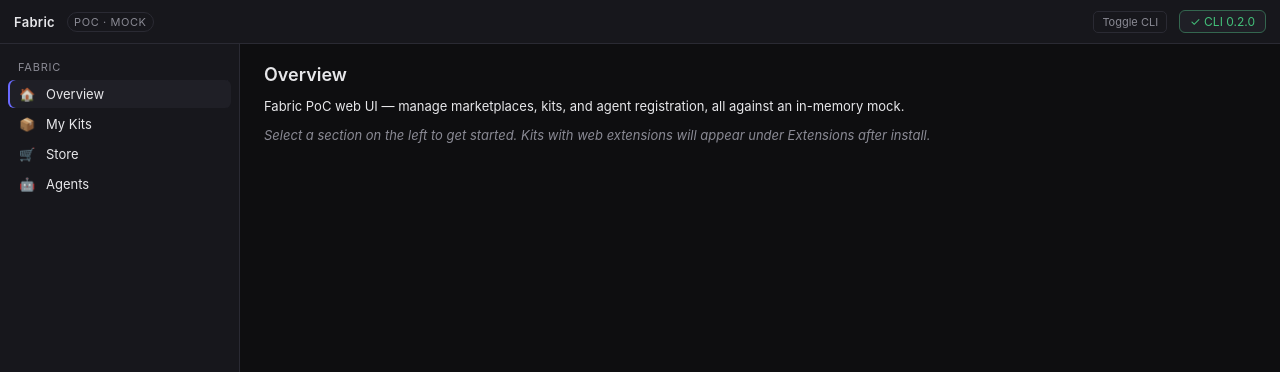
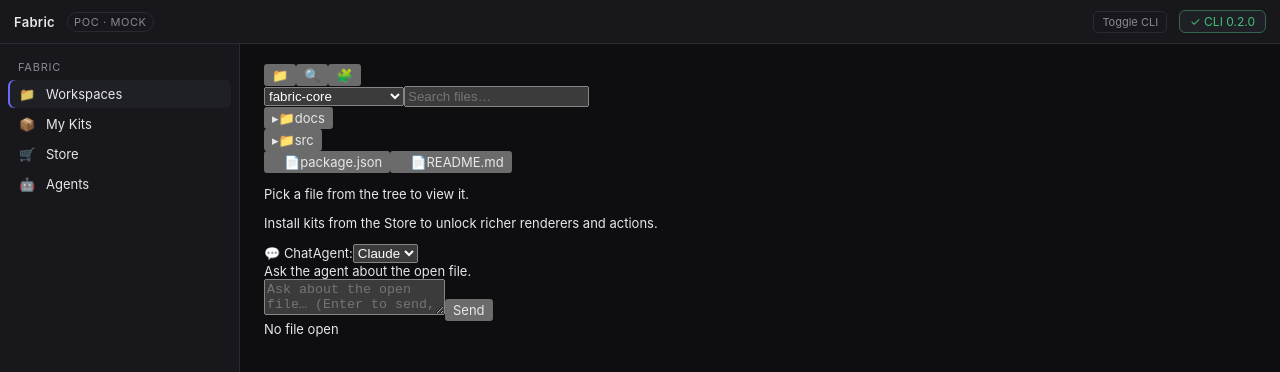
Before and after one commit to cyberfabric/cyber-arc, a React (Vite) app in the folder pocs/fabric/web/: page / in a window 1280 px wide. Shown: the top 372 px of the page. Built offline with nearby package versions, Linux system fonts and the light colour scheme.

Commit message:
feat(fabric-web): Workspaces as default view; remove Overview

```diff
--- a/pocs/fabric/web/src/App.tsx
+++ b/pocs/fabric/web/src/App.tsx
@@ -2,7 +2,7 @@ import { useEffect, useMemo, useState } from 'react';
 import fabric from './fabricLib';
 import { useMockState } from './hooks/useMockState';
 import Sidebar, { type SidebarEntry } from './ui/Sidebar';
-import OverviewView from './ui/views/OverviewView';
+import WorkspacesView from './ui/views/WorkspacesView';
 import KitsView from './ui/views/KitsView';
 import StoreView from './ui/views/StoreView';
 import AgentsView from './ui/views/AgentsView';
@@ -12,10 +12,10 @@ import CliStatus from './ui/cli/CliStatus';
 import type { InstalledKit, WebExtension } from './types';
 
 const CORE_ENTRIES: SidebarEntry[] = [
-  { id: 'overview', label: 'Overview', icon: '🏠', group: 'core' },
-  { id: 'kits',     label: 'My Kits',   icon: '📦', group: 'core' },
-  { id: 'store',    label: 'Store',     icon: '🛒', group: 'core' },
-  { id: 'agents',   label: 'Agents',    icon: '🤖', group: 'core' },
+  { id: 'workspaces', label: 'Workspaces', icon: '📁', group: 'core' },
+  { id: 'kits',       label: 'My Kits',    icon: '📦', group: 'core' },
+  { id: 'store',      label: 'Store',      icon: '🛒', group: 'core' },
+  { id: 'agents',     label: 'Agents',     icon: '🤖', group: 'core' },
 ];
 
 interface ExtensionEntry {
@@ -78,7 +78,7 @@ export default function App(): JSX.Element {
     }
   }, []);
 
-  const [activeId, setActiveId] = useState<string>('overview');
+  const [activeId, setActiveId] = useState<string>('workspaces');
 
   const extensionEntries = useMemo(() => collectExtensionEntries(), [fabric.kits.list({ scope: 'both' }).length, fabric.marketplaces.list().length]);
   const entries = useMemo<SidebarEntry[]>(
@@ -86,10 +86,10 @@ export default function App(): JSX.Element {
     [extensionEntries],
   );
 
-  // If active id refers to an extension that's no longer installed, fall back to overview.
+  // If active id refers to an extension that's no longer installed, fall back to workspaces.
   useEffect(() => {
     const allIds = new Set(entries.map((e) => e.id));
-    if (!allIds.has(activeId)) setActiveId('overview');
+    if (!allIds.has(activeId)) setActiveId('workspaces');
   }, [entries, activeId]);
 
   const activeExtension = extensionEntries.find((e) => e.sidebar.id === activeId);
@@ -125,9 +125,10 @@ export default function App(): JSX.Element {
 
 function renderCore(id: string): JSX.Element {
   switch (id) {
-    case 'kits':   return <KitsView />;
-    case 'store':  return <StoreView />;
-    case 'agents': return <AgentsView />;
-    default:       return <OverviewView />;
+    case 'kits':       return <KitsView />;
+    case 'store':      return <StoreView />;
+    case 'agents':     return <AgentsView />;
+    case 'workspaces': return <WorkspacesView />;
+    default:           return <WorkspacesView />;
   }
 }
--- a/pocs/fabric/web/src/ui/views/OverviewView.tsx
+++ /dev/null
@@ -1,9 +0,0 @@
-export default function OverviewView(): JSX.Element {
-  return (
-    <section className="view">
-      <h1 className="view__title">Overview</h1>
-      <p className="view__lead">Fabric PoC web UI — manage marketplaces, kits, and agent registration, all against an in-memory mock.</p>
-      <p className="view__hint">Select a section on the left to get started. Kits with web extensions will appear under Extensions after install.</p>
-    </section>
-  );
-}
```
